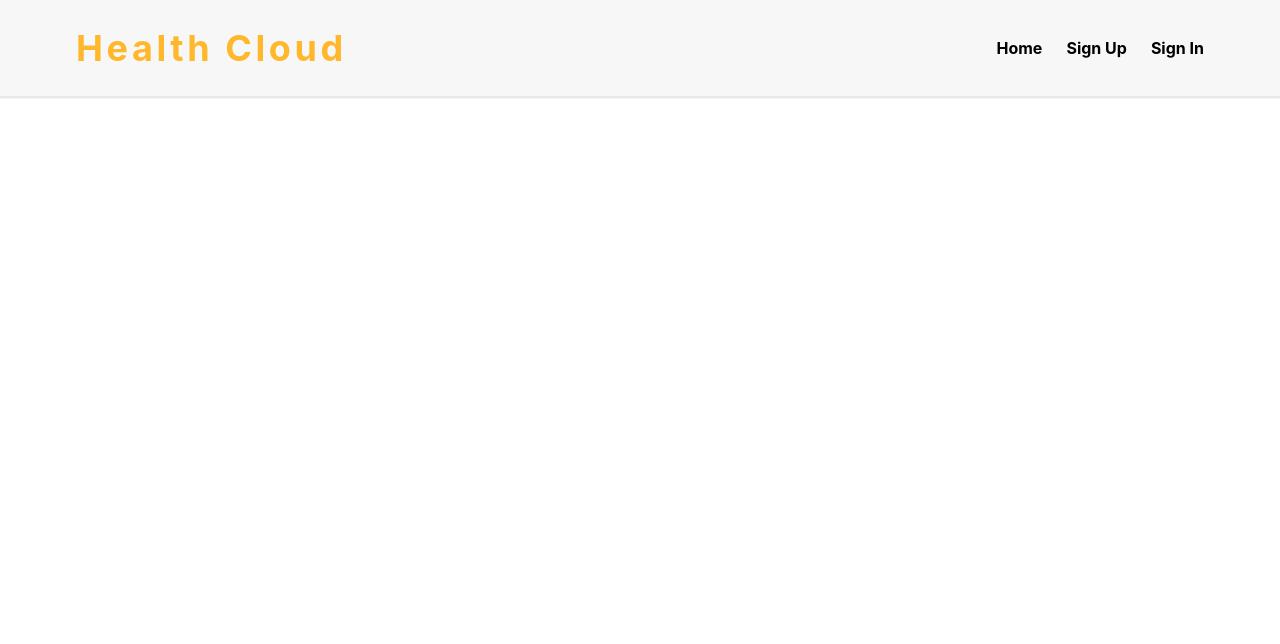
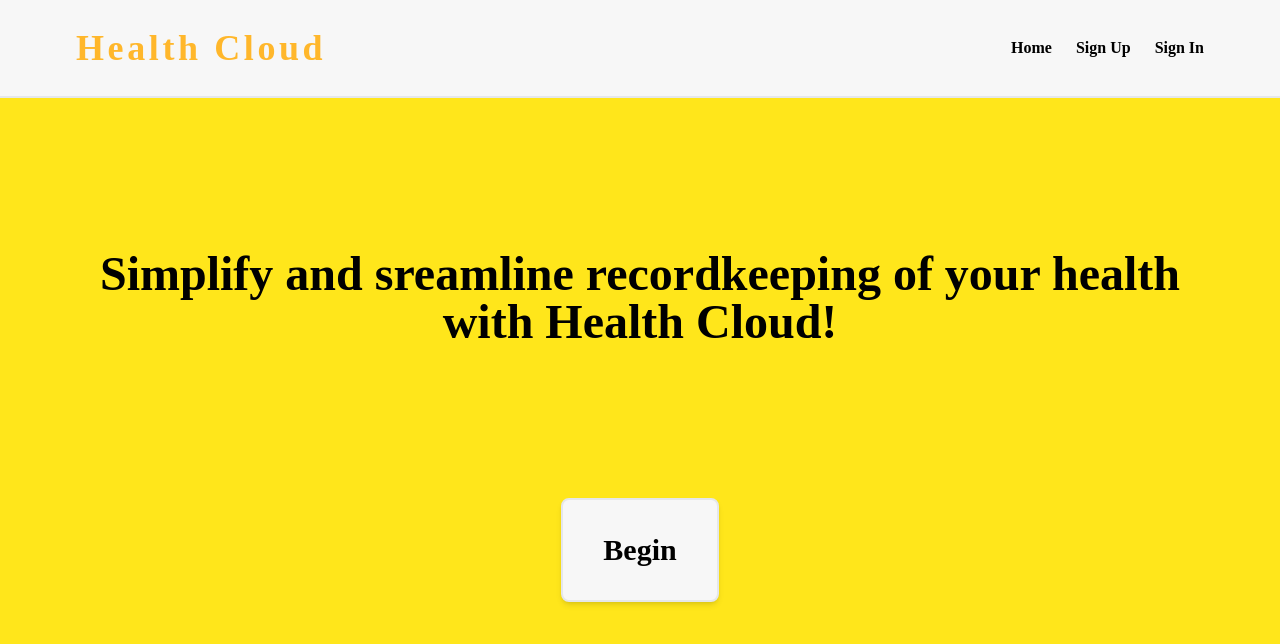
Before and after one commit to Shivz3232/health-cloud-mvp, a Next.js app: page / in a window 1280 px wide. Shown: the top 644 px of the page. Built offline with nearby package versions, Linux system fonts and the light colour scheme; no server answers.

Commit message:
home page complete

```diff
--- a/components/Home/index.tsx
+++ b/components/Home/index.tsx
@@ -1,7 +1,26 @@
 import { NextPage } from 'next';
+import { useSession, signIn } from 'next-auth/react';
+import Link from 'next/link';
 
 const Home: NextPage = () => {
-  return <main className=""></main>;
+  return (
+    <main className="h-screen flex flex-col items-center bg-gamma">
+      <section className="h-1/2 flex justify-content-center items-center p-14">
+        <p className="text-5xl text-center font-bold">
+          Simplify and sreamline recordkeeping of your health with Health Cloud!
+        </p>
+      </section>
+      <section className="flex justify-content-center items-center">
+        <a>
+          <Link href="/getstarted" passHref>
+            <button className="px-10 py-8 border-2 bg-alpha shadow-md rounded-lg text-3xl font-semibold">
+              Begin
+            </button>
+          </Link>
+        </a>
+      </section>
+    </main>
+  );
 };
 
 export default Home;
--- a/styles/globals.css
+++ b/styles/globals.css
@@ -1,13 +1,14 @@
 @tailwind base;
 @tailwind components;
 @tailwind utilities;
+
+@import url('https://fonts.googleapis.com/css2?family=Playfair+Display:ital,wght@0,400;1,600&display=swap');
 
 html,
 body {
   padding: 0;
   margin: 0;
-  font-family: -apple-system, BlinkMacSystemFont, Segoe UI, Roboto, Oxygen,
-    Ubuntu, Cantarell, Fira Sans, Droid Sans, Helvetica Neue, sans-serif;
+  font-family: 'Playfair Display', serif;
 }
 
 #menu-toggle:checked + #menu {
```
